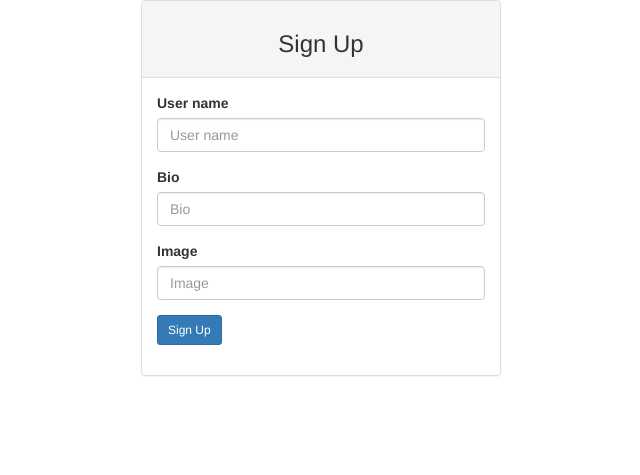
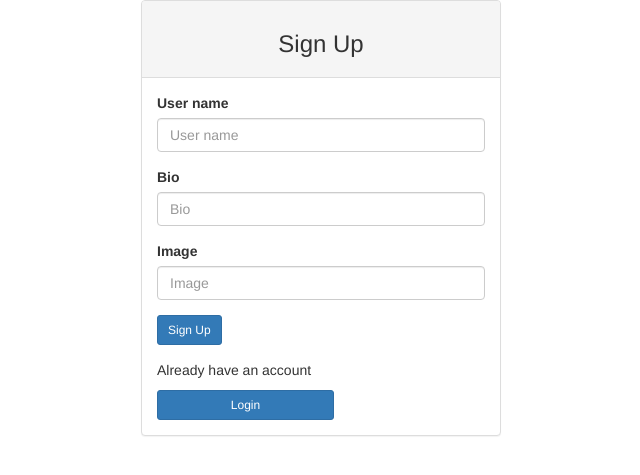
Before and after one commit to 299hannah/Reviews-project, a Django app: template project/templates/django_registration/registration_form.html in a window 1280 px wide. Shown: the top 475 px of the page, without its empty margins (319-959 px from the left). Run offline with Django 3.2, Linux system fonts and the light colour scheme; the template is opened without the code that fills it: values that come from a table or form of the project are taken from there, others are empty; some libraries are stand-ins or nearby versions.

Commit message:
added login in reg

```diff
--- a/project/templates/django_registration/registration_form.html
+++ b/project/templates/django_registration/registration_form.html
@@ -22,7 +22,15 @@
 
             <div class="form-group">
               <input type="submit" class="btn btn-primary btn-sm" value="Sign Up">
+
             </div>
+
+            <div >
+              <p>Already have an account</p>
+              <a href="{%url 'login'%}">
+                <input type="text" class="btn btn-primary btn-sm" value="Login"></a>
+          </div>
+
 
             <input type="hidden" name="next" value="{{next}}">
 
```
